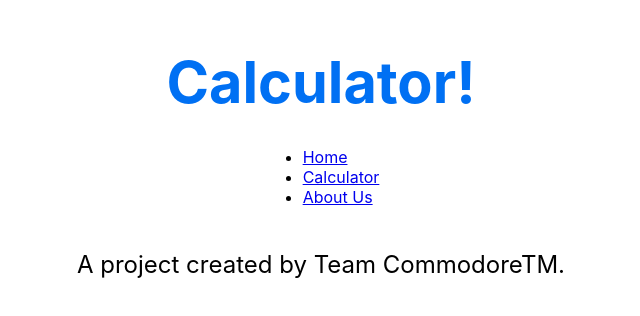
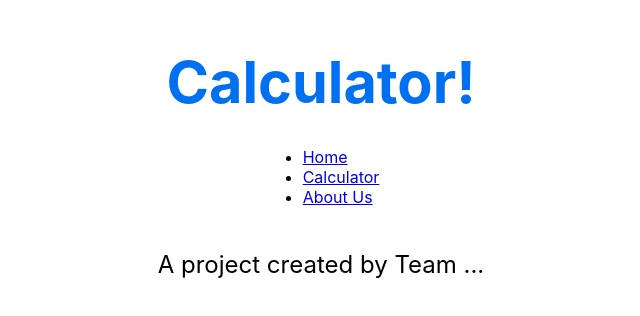
Before and after one commit to CharlottePaul11/NextJsApp, a Next.js app: page / in a window 1280 px wide. Shown: the part 222-538 px from the top of the page, without its empty margins (319-959 px from the left). Built offline with nearby package versions, Linux system fonts and the light colour scheme.

Commit message:
changes to nav

```diff
--- a/pages/index.js
+++ b/pages/index.js
@@ -29,7 +29,7 @@ export default function Home() {
       </ul>
 
         <p className={styles.description}>
-          A project created by Team CommodoreTM.
+          A project created by Team ...
         </p>
 
       </main>
```
